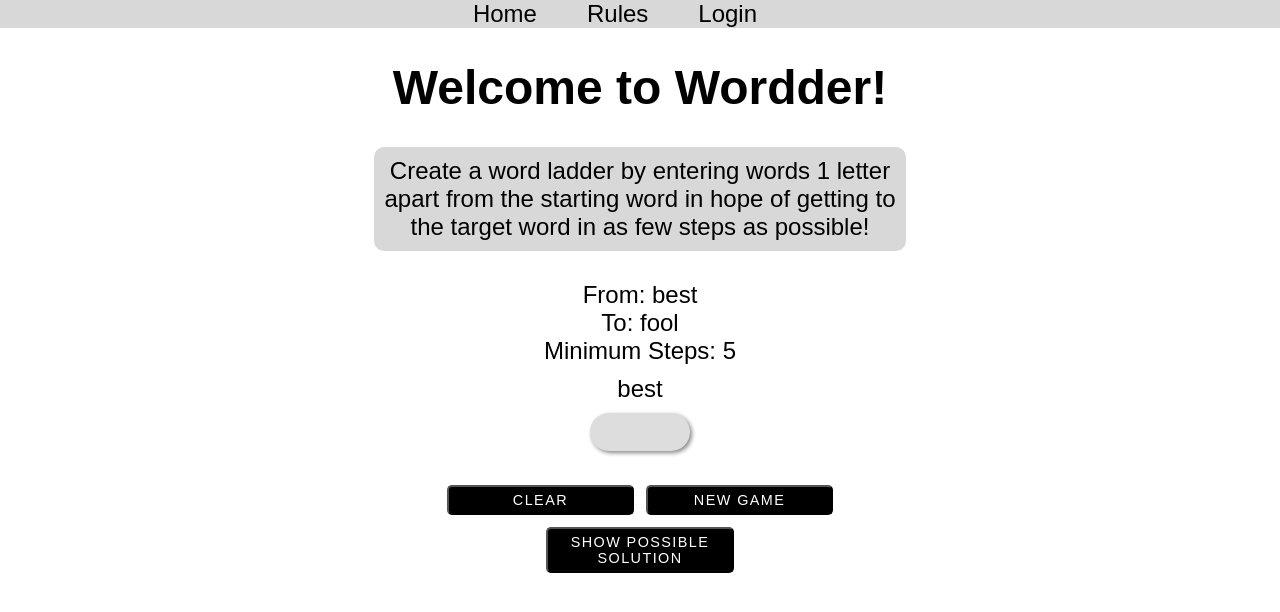
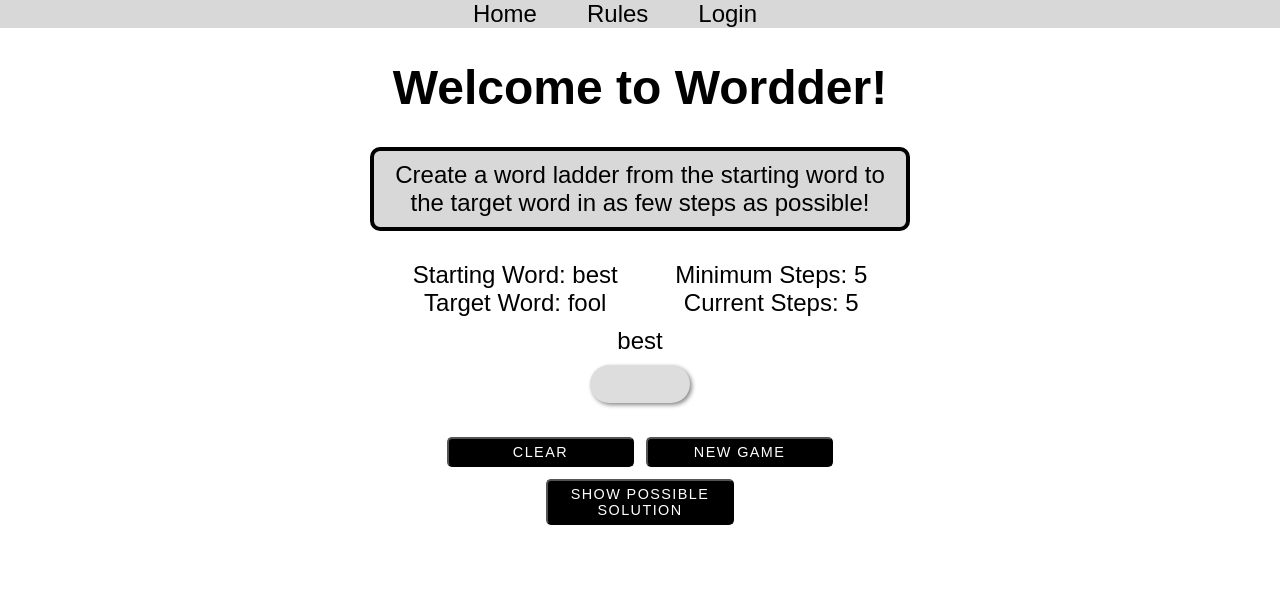
Before and after one commit to garyarzuma/wordder, a React (Create React App) app: page /best/fool/ in a window 1280 px wide. Shown: the top 612 px of the page. Built offline with nearby package versions, Linux system fonts and the light colour scheme.

Commit message:
Added hotter or colder system

```diff
--- a/src/components/Notification.js
+++ b/src/components/Notification.js
@@ -6,8 +6,14 @@ const Notification = ({ message }) => {
   if (message === null) {
     return null
   }
-  if(message.indexOf("Good") !== -1 || message.indexOf("Success") !== -1) {
+  if(message.indexOf("Success") !== -1) {
     myClass = "goodMessage"
+  }
+  else if(message.indexOf("Cold") !== -1){
+    myClass = "coldMessage"
+  }
+  else if(message.indexOf("Hot")!== -1){
+    myClass = "hotterMessage"
   }
   else{
     myClass = "error"
--- a/src/components/Wordder.js
+++ b/src/components/Wordder.js
@@ -14,6 +14,7 @@ let prevGuess = ''
 const Wordder = ( {fromWord,setFromWord,toWord,setToWord, correctGuessesArray, setCorrectGuessesArray} ) => {
 
   const [minSteps, setMinSteps] = useState(null)
+  const [hotOrColdSteps, setHotOrColdSteps] = useState(null)
   const [answerArray, setAnswerArray] = useState([])
   const [showSolution, setShowSolution] = useState(false)
   const [currentGuess, setCurrentGuess] = useState()
@@ -28,7 +29,7 @@ const Wordder = ( {fromWord,setFromWord,toWord,setToWord, correctGuessesArray, s
 
   useEffect(()=>{
     if(fromCustWord !== undefined)
-      customURL()
+      initiateGame()
     else
       if(!endGameFreeze){
         handleNewGameClick()
@@ -45,7 +46,7 @@ const Wordder = ( {fromWord,setFromWord,toWord,setToWord, correctGuessesArray, s
     }
   },[currentGuess])
 
-  const customURL = () => {
+  const initiateGame = () => {
     let myGraph = buildGraph()
     let answer = traverseGraph(fromCustWord,toCustWord)
     if (answer === null){
@@ -61,8 +62,13 @@ const Wordder = ( {fromWord,setFromWord,toWord,setToWord, correctGuessesArray, s
     if(custGuessesString){
       let array = custGuessesString.split(" ")
       setCorrectGuessesArray(array)
+      prevGuess = array[array.length-1]
+      setHotOrColdSteps(traverseGraph(prevGuess,toWord)[0])
     }
-    else setCorrectGuessesArray([fromCustWord])
+    else{
+      setCorrectGuessesArray([fromCustWord])
+      setHotOrColdSteps(answer[0])
+    }
     setMessage(null)
     setTryAgain(false)
     setShowSolution(false)
@@ -74,6 +80,7 @@ const Wordder = ( {fromWord,setFromWord,toWord,setToWord, correctGuessesArray, s
 
   const handleGuess = () => {
     let goodGuess = true
+    console.log("correctGuessesArray in handleGuyess function: ",correctGuessesArray)
     correctGuessesArray.forEach(word=>{
       if (word === currentGuess) {
         setMessage("Guesses can't repeat!")
@@ -91,8 +98,9 @@ const Wordder = ( {fromWord,setFromWord,toWord,setToWord, correctGuessesArray, s
             }
         }
         if(goodGuess) {
-          if(currentGuess === toWord){
+          if(currentGuess === toWord){ //if the guess is ACTUALLY good it goes here
             setCorrectGuessesArray([...correctGuessesArray, currentGuess])
+            setHotOrColdSteps(0)
             if(correctGuessesArray.length === minSteps){
               setMessage(`Success! You found a Wordder in the minimum amount of ${correctGuessesArray.length} steps!`)
             }
@@ -105,7 +113,10 @@ const Wordder = ( {fromWord,setFromWord,toWord,setToWord, correctGuessesArray, s
           else{
             prevGuess = currentGuess
             setCorrectGuessesArray([...correctGuessesArray, currentGuess])
-            setMessage("Good!")
+            let prevHotOrColdSteps = hotOrColdSteps
+            let newHotOrColdSteps = traverseGraph(prevGuess,toWord)[0]
+            setHotOrColdSteps(newHotOrColdSteps)
+            handleHotOrCold(prevHotOrColdSteps, newHotOrColdSteps)
           }
         }
         else{
@@ -126,6 +137,7 @@ const Wordder = ( {fromWord,setFromWord,toWord,setToWord, correctGuessesArray, s
     setMessage(null)
     setEndGameFreeze(false)
     prevGuess = fromWord
+    setHotOrColdSteps(minSteps)
   }
 
   const handleNewGameClick = () => {
@@ -144,20 +156,39 @@ const Wordder = ( {fromWord,setFromWord,toWord,setToWord, correctGuessesArray, s
 
   const handleClearClick = () => {
     setMessage(null)
+    setEndGameFreeze(false)
+    setTryAgain(false)
     if(correctGuessesArray.length > 1){
       setCorrectGuessesArray(correctGuessesArray.slice(0,-1))
       prevGuess = correctGuessesArray[correctGuessesArray.length-2]
       setCurrentGuess('')
+      setHotOrColdSteps(traverseGraph(prevGuess,toWord)[0])
+    }
+  }
+
+  const handleHotOrCold = (prevHotOrColdSteps, newHotOrColdSteps) => {
+    if(prevHotOrColdSteps > newHotOrColdSteps){
+      setMessage("Hotter!")
+    }
+    else if(prevHotOrColdSteps <= newHotOrColdSteps){
+      setMessage("Colder!")
     }
   }
 
   return (
     <div className="Home">
       <h1>Welcome to Wordder!</h1>
-      <div className="front-page-rules">Create a word ladder by entering words 1 letter apart from the starting word in hope of getting to the target word in as few steps as possible!</div>
-      <div>From: {fromWord}</div>
-      <div>To:  {toWord}</div>
-      <div>Minimum Steps: {minSteps}</div>
+      <div className="front-page-rules">Create a word ladder from the starting word to the target word in as few steps as possible!</div>
+      <div className="start-target-minSteps-current-container">
+        <div className="start-target-container">
+          <div>Starting Word: {fromWord}</div>
+          <div>Target Word:  {toWord}</div>
+        </div>
+        <div className="minSteps-currentSteps-container">
+          <div>Minimum Steps: {minSteps}</div>
+          <div>Current Steps: {hotOrColdSteps}</div>
+        </div>
+      </div>
       <Notification message={message}/>
       <div className = "guessArray">
         {correctGuessesArray.map( (guess) => {
--- a/src/components/styles/Notification.css
+++ b/src/components/styles/Notification.css
@@ -23,3 +23,31 @@
     width:auto;
     display: inline-block
   }
+
+  .coldMessage{
+    color: rgb(0, 140, 255);
+    background: lightgrey;
+    font-size: 20px;
+    border-style: solid;
+    border-radius: 5px;
+    padding: 10px;
+    margin-bottom: 10px;
+    margin-top: 10px;
+    width:auto;
+    display: inline-block;
+    font-style: italic;
+  }
+
+  .hotterMessage{
+    color: rgb(255, 81, 0);
+    background: lightgrey;
+    font-size: 20px;
+    border-style: solid;
+    border-radius: 5px;
+    padding: 10px;
+    margin-bottom: 10px;
+    margin-top: 10px;
+    width:auto;
+    display: inline-block;
+    font-style: italic;
+  }
--- a/src/components/styles/Wordder.css
+++ b/src/components/styles/Wordder.css
@@ -2,11 +2,21 @@
     margin:auto;
     margin-bottom: 30px;
     width: 40%;
+    min-width: 300px;
     background: rgb(216, 216, 216);
     border-radius: 10px;
     padding: 10px;
+    border: 4px solid black
 }
 
 button:hover{
     box-shadow: 2px 2px 4px #888888;
 }
+
+.start-target-minSteps-current-container{
+    display:flex;
+    margin: auto;
+    width: 40%;
+    min-width: 300px;
+    justify-content: space-around
+}
```
